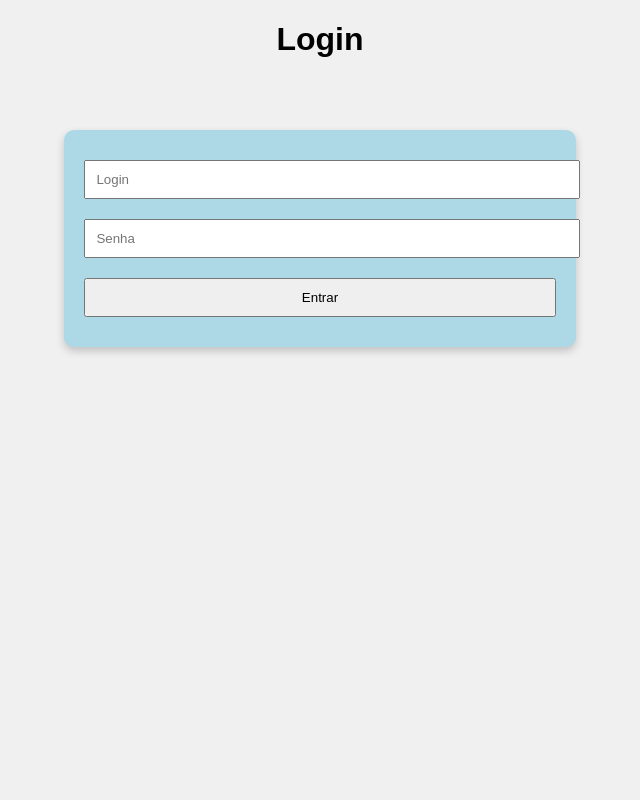
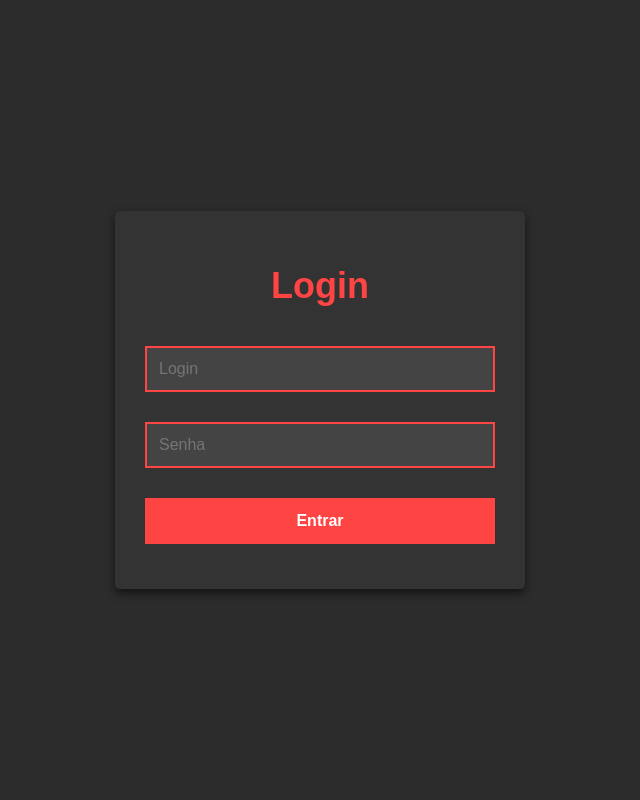
Before and after one commit to EduardoZamboni/DESENVWEB2024, a PHP site: page /Pratica01_INDEX_Aula10.php in a window 1280 px wide. Shown: the whole page, without its empty margins (320-960 px from the left). Run offline with PHP 8.4, Linux system fonts and the light colour scheme.

```diff
--- a/Aula10/Pratica01_INDEX_Aula10.php
+++ b/Aula10/Pratica01_INDEX_Aula10.php
@@ -5,14 +5,13 @@ if ($_SERVER['REQUEST_METHOD'] == 'POST') {
     $login = $_POST['login'] ?? '';
     $senha = $_POST['senha'] ?? '';
 
-    // Simulação de validação de usuário
     if ($login == 'usuario' && $senha == 'senha123') {
         $_SESSION['login'] = $login;
         $_SESSION['senha'] = $senha;
         $_SESSION['inicio_sessao'] = date('Y-m-d H:i:s');
         $_SESSION['ultima_requisicao'] = $_SESSION['inicio_sessao'];
 
-        header("Location: dashboard.php");
+        header("Location: Pratica01_DASHBOARD_Aula10.php");
         exit();
     } else {
         $erro = "Login ou senha inválidos.";
@@ -28,34 +27,68 @@ if ($_SERVER['REQUEST_METHOD'] == 'POST') {
     <style>
         body {
             text-align: center;
-            font-family: Arial, sans-serif;
-            background-color: #f0f0f0;
+            font-family: 'Arial', sans-serif;
+            background-color: #2c2c2c;
+            color: white;
+            display: flex;
+            justify-content: center;
+            align-items: center;
+            height: 100vh;
+            margin: 0;
+        }
+        h1 {
+            font-size: 36px;
+            color: #ff4444;
         }
         .container {
-            display: inline-block;
-            background-color: #add8e6;
-            padding: 20px;
-            border-radius: 10px;
-            box-shadow: 0 4px 8px rgba(0, 0, 0, 0.2);
-            margin-top: 50px;
+            display: flex;
+            flex-direction: column;
+            justify-content: center;
+            align-items: center;
+            background-color: #333333;
+            padding: 30px;
+            border-radius: 5px;
+            box-shadow: 0 4px 10px rgba(0, 0, 0, 0.6);
+            width: 350px;
         }
         input {
-            margin: 10px 0;
-            padding: 10px;
+            margin: 15px 0;
+            padding: 12px;
             width: 100%;
+            background-color: #444444;
+            color: white;
+            border: 2px solid #ff4444;
+            border-radius: 0;
+            font-size: 16px;
+            box-sizing: border-box;
+        }
+        input:focus {
+            border-color: #ff6666;
+            background-color: #555555;
+        }
+        input[type="submit"] {
+            background-color: #ff4444;
+            color: white;
+            cursor: pointer;
+            font-weight: bold;
+        }
+        input[type="submit"]:hover {
+            background-color: #ff6666;
         }
         .erro {
-            color: red;
+            color: #ff4444;
+            font-size: 14px;
+            margin-bottom: 15px;
         }
     </style>
 </head>
 <body>
-    <h1>Login</h1>
     <div class="container">
+        <h1>Login</h1>
         <?php if (isset($erro)): ?>
             <p class="erro"><?= $erro ?></p>
         <?php endif; ?>
-        <form method="POST">
+        <form method="POST" style="width: 100%;">
             <input type="text" name="login" placeholder="Login" required>
             <input type="password" name="senha" placeholder="Senha" required>
             <input type="submit" value="Entrar">
```
